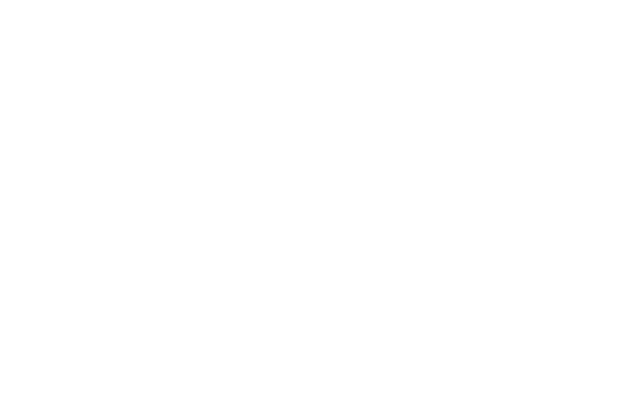
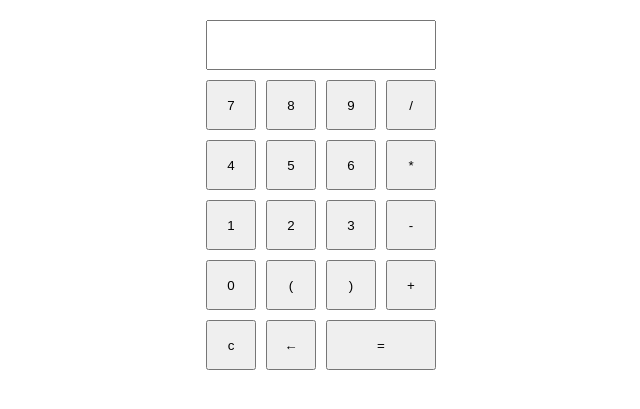
Before and after one commit to Haskiro/PHP-hw4, a PHP site: page / in a window 1280 px wide. Before the commit the part shown is empty. Shown: the top 409 px of the page, without its empty margins (309-949 px from the left). Run offline with PHP 8.4, Linux system fonts and the light colour scheme.

Commit message:
appearance of calc ready. js scripts for adding text to input added.

```diff
--- a/css/styles.css
+++ b/css/styles.css
@@ -47,3 +47,170 @@ table {
   border-collapse: collapse;
   border-spacing: 0;
 }
+
+.calc {
+  max-width: 250px;
+  margin: 20px auto 0px;
+  display: -ms-grid;
+  display: grid;
+  -ms-grid-columns: 50px 10px 50px 10px 50px 10px 50px;
+  grid-template-columns: repeat(4, 50px);
+  grid-auto-rows: 50px;
+  gap: 10px;
+}
+.calc__input {
+  -ms-grid-column-span: 4;
+  grid-column: span 4;
+}
+.calc__button_one {
+  -ms-grid-row: 4;
+  -ms-grid-row-span: 1;
+  grid-row: 4/5;
+  -ms-grid-column: 1;
+  -ms-grid-column-span: 1;
+  grid-column: 1/2;
+}
+.calc__button_two {
+  -ms-grid-row: 4;
+  -ms-grid-row-span: 1;
+  grid-row: 4/5;
+  -ms-grid-column: 2;
+  -ms-grid-column-span: 1;
+  grid-column: 2/3;
+}
+.calc__button_three {
+  -ms-grid-row: 4;
+  -ms-grid-row-span: 1;
+  grid-row: 4/5;
+  -ms-grid-column: 3;
+  -ms-grid-column-span: 1;
+  grid-column: 3/4;
+}
+.calc__button_four {
+  -ms-grid-row: 3;
+  -ms-grid-row-span: 1;
+  grid-row: 3/4;
+  -ms-grid-column: 1;
+  -ms-grid-column-span: 1;
+  grid-column: 1/2;
+}
+.calc__button_five {
+  -ms-grid-row: 3;
+  -ms-grid-row-span: 1;
+  grid-row: 3/4;
+  -ms-grid-column: 2;
+  -ms-grid-column-span: 1;
+  grid-column: 2/3;
+}
+.calc__button_six {
+  -ms-grid-row: 3;
+  -ms-grid-row-span: 1;
+  grid-row: 3/4;
+  -ms-grid-column: 3;
+  -ms-grid-column-span: 1;
+  grid-column: 3/4;
+}
+.calc__button_seven {
+  -ms-grid-row: 2;
+  -ms-grid-row-span: 1;
+  grid-row: 2/3;
+  -ms-grid-column: 1;
+  -ms-grid-column-span: 1;
+  grid-column: 1/2;
+}
+.calc__button_eight {
+  -ms-grid-row: 2;
+  -ms-grid-row-span: 1;
+  grid-row: 2/3;
+  -ms-grid-column: 2;
+  -ms-grid-column-span: 1;
+  grid-column: 2/3;
+}
+.calc__button_nine {
+  -ms-grid-row: 2;
+  -ms-grid-row-span: 1;
+  grid-row: 2/3;
+  -ms-grid-column: 3;
+  -ms-grid-column-span: 1;
+  grid-column: 3/4;
+}
+.calc__button_zero {
+  -ms-grid-row: 5;
+  -ms-grid-row-span: 1;
+  grid-row: 5/6;
+  -ms-grid-column: 1;
+  -ms-grid-column-span: 1;
+  grid-column: 1/2;
+}
+.calc__button_bracket-open {
+  -ms-grid-row: 5;
+  -ms-grid-row-span: 1;
+  grid-row: 5/6;
+  -ms-grid-column: 2;
+  -ms-grid-column-span: 1;
+  grid-column: 2/3;
+}
+.calc__button_bracket-close {
+  -ms-grid-row: 5;
+  -ms-grid-row-span: 1;
+  grid-row: 5/6;
+  -ms-grid-column: 3;
+  -ms-grid-column-span: 1;
+  grid-column: 3/4;
+}
+.calc__button_add {
+  -ms-grid-row: 5;
+  -ms-grid-row-span: 1;
+  grid-row: 5/6;
+  -ms-grid-column: 4;
+  -ms-grid-column-span: 1;
+  grid-column: 4/5;
+}
+.calc__button_sub {
+  -ms-grid-row: 4;
+  -ms-grid-row-span: 1;
+  grid-row: 4/5;
+  -ms-grid-column: 4;
+  -ms-grid-column-span: 1;
+  grid-column: 4/5;
+}
+.calc__button_mult {
+  -ms-grid-row: 3;
+  -ms-grid-row-span: 1;
+  grid-row: 3/4;
+  -ms-grid-column: 4;
+  -ms-grid-column-span: 1;
+  grid-column: 4/5;
+}
+.calc__button_div {
+  -ms-grid-row: 2;
+  -ms-grid-row-span: 1;
+  grid-row: 2/3;
+  -ms-grid-column: 4;
+  -ms-grid-column-span: 1;
+  grid-column: 4/5;
+}
+.calc__button_reset {
+  -ms-grid-row: 6;
+  -ms-grid-row-span: 1;
+  grid-row: 6/7;
+  -ms-grid-column: 1;
+  -ms-grid-column-span: 1;
+  grid-column: 1/2;
+}
+.calc__button_delete {
+  -ms-grid-row: 6;
+  -ms-grid-row-span: 1;
+  grid-row: 6/7;
+  -ms-grid-column: 2;
+  -ms-grid-column-span: 1;
+  grid-column: 2/3;
+}
+.calc__button_result {
+  -ms-grid-row: 6;
+  -ms-grid-row-span: 1;
+  grid-row: 6/7;
+  -ms-grid-column: 3;
+  -ms-grid-column-span: 2;
+  grid-column: 3/5;
+}
--- a/index.html
+++ b/index.html
@@ -8,6 +8,30 @@
     <link rel="stylesheet" href="css/styles.css">
 </head>
 <body>
-
+    <main class="main">
+        <form class="calc" method="POST">
+            <input type="text" class="calc__input">
+            <input type="button" class="calc__button calc__button_one" value="1">
+            <input type="button" class="calc__button calc__button_two" value="2">
+            <input type="button" class="calc__button calc__button_three" value="3">
+            <input type="button" class="calc__button calc__button_four" value="4">
+            <input type="button" class="calc__button calc__button_five" value="5">
+            <input type="button" class="calc__button calc__button_six" value="6">
+            <input type="button" class="calc__button calc__button_seven" value="7">
+            <input type="button" class="calc__button calc__button_eight" value="8">
+            <input type="button" class="calc__button calc__button_nine" value="9">
+            <input type="button" class="calc__button calc__button_zero" value="0">
+            <input type="button" class="calc__button calc__button_bracket-open" value="(">
+            <input type="button" class="calc__button calc__button_bracket-close" value=")">
+            <input type="button" class="calc__button calc__button_add" value="+">
+            <input type="button" class="calc__button calc__button_sub" value="-">
+            <input type="button" class="calc__button calc__button_mult" value="*">
+            <input type="button" class="calc__button calc__button_div" value="/">
+            <input type="button" class="calc__button calc__button_reset" value="c">
+            <input type="button" class="calc__button calc__button_delete" value="←">
+            <input type="submit" class="calc__button calc__button_result" value="=">
+        </form>
+    </main>
+    <script src="scripts/scripts.js"></script>
 </body>
 </html>
--- a/scripts/scripts.js
+++ b/scripts/scripts.js
@@ -0,0 +1,17 @@
+const btns = document.querySelectorAll(".calc__button");
+const btnValues = ['1', '2', '3', '4', '5', '6', '7', '8', '9', '0', '(', ')', '+', '-', '*', '/'];
+const input = document.querySelector(".calc__input");
+
+for (let i = 0; i < btns.length - 2; i++) {
+    btns[i].addEventListener("click", function() {
+        input.value += btnValues[i];
+    })
+}
+
+btns[btns.length - 3].addEventListener("click", () => {
+    input.value = '';
+})
+
+btns[btns.length - 2].addEventListener("click", () => {
+    input.value = input.value.slice(0, -1);
+})
```
